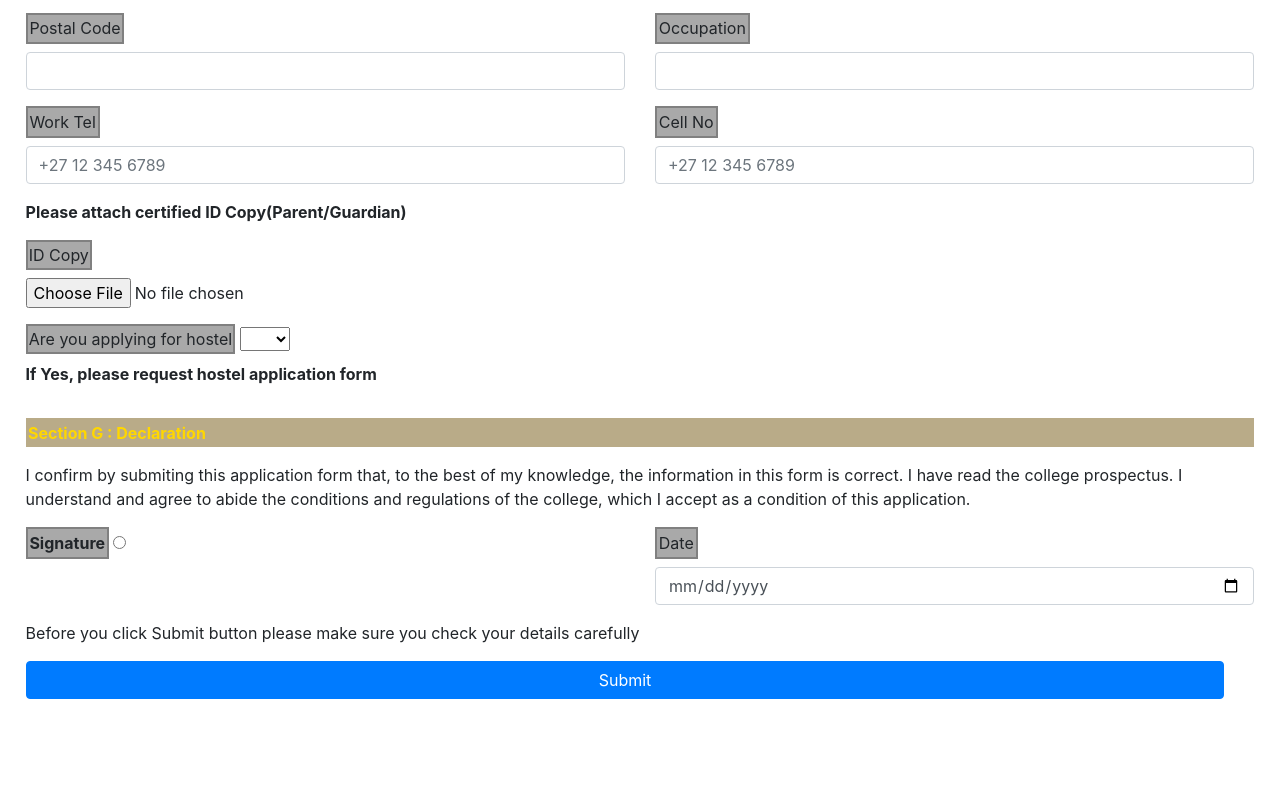
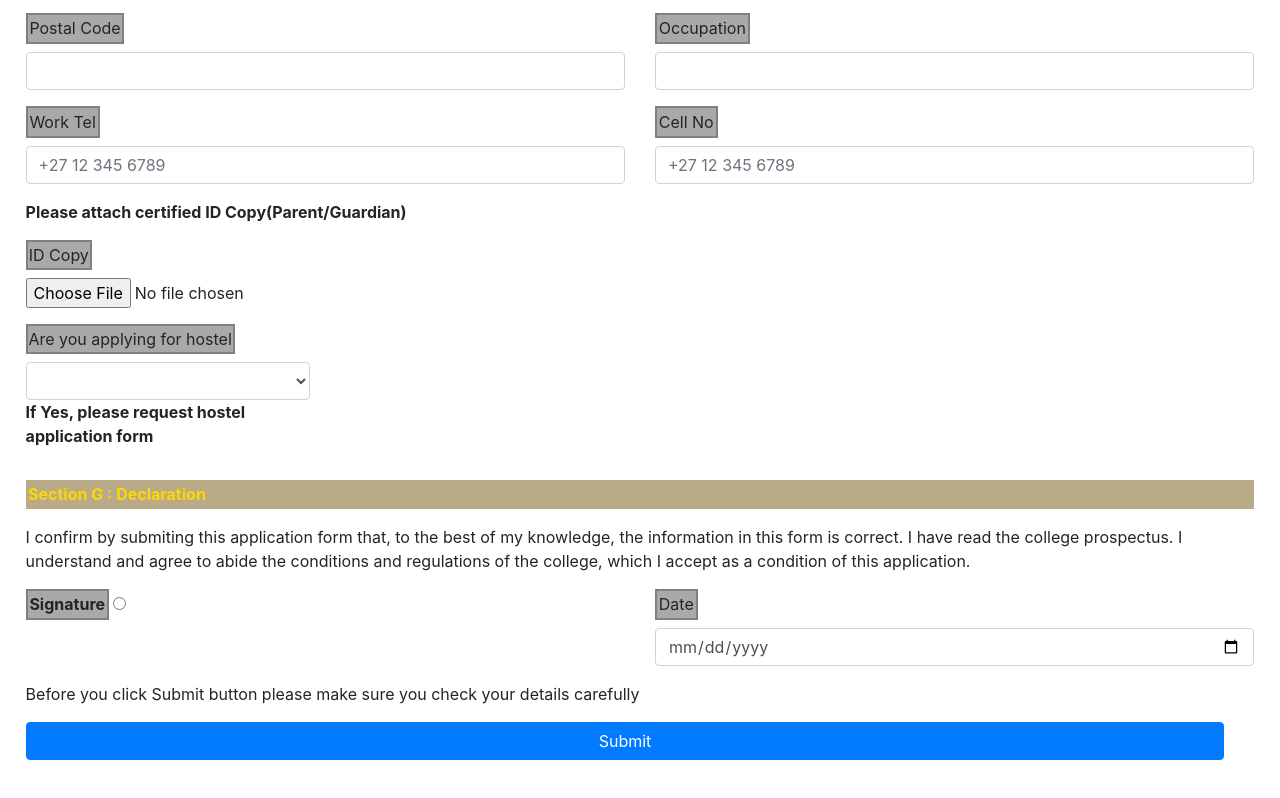
Before and after one commit to Lungelokwadwo/Repo2, a plain HTML site: page Esgela.html in a window 1280 px wide. Shown: the part 3444-4242 px from the top of the page. Before the commit the page ends 4184 px from the top, so only its background shows below. Drawn offline with Linux system fonts and the light colour scheme.

Commit message:
Hostel Application

```diff
--- a/Esgela.html
+++ b/Esgela.html
@@ -406,9 +406,9 @@
                 </div>
             </div>
             <div class="row">
-                <div class="form-group col-lg-4 col-md-6 col-xs-8">
+                <div class="form-group col-lg-3 col-md-4 col-xs-5">
                     <label> Are you applying for hostel </label>
-                    <select name="Are you applying for hostel">
+                    <select class="form-control" name="Are you applying for hostel">
                         <option></option>
                         <option>Yes</option>
                         <option>No</option>
@@ -434,7 +434,7 @@
                 Before you click Submit button please make sure you check your details carefully
             </div>
             <div class="form-group row col-lg-12 col-md-12 col-xs-12">
-                <button type="submit" class="btn btn-primary"> Submit </button>
+                <button type="submit" class="btn btn-primary">Submit</button>
             </div>
         </form>
     </body>
```
